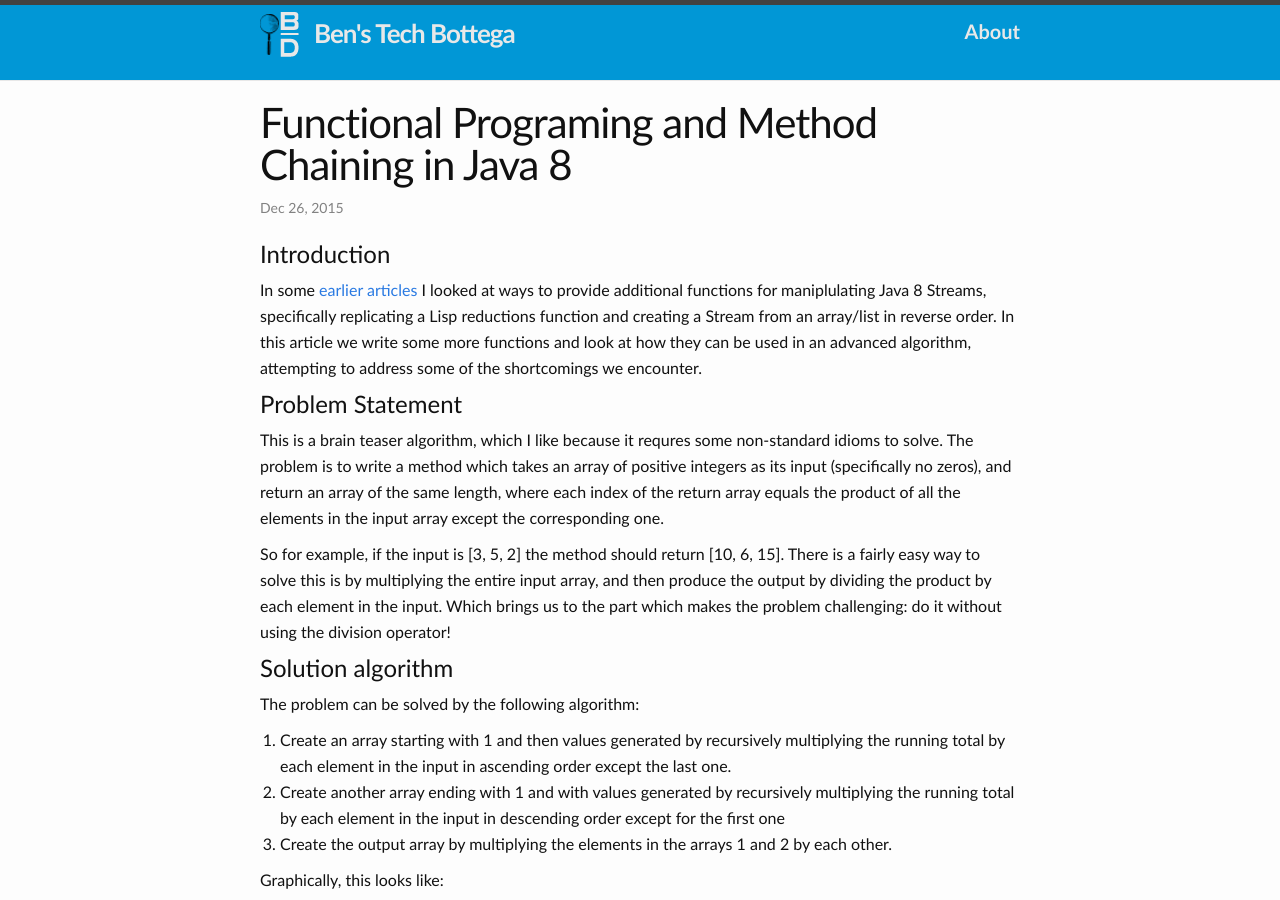
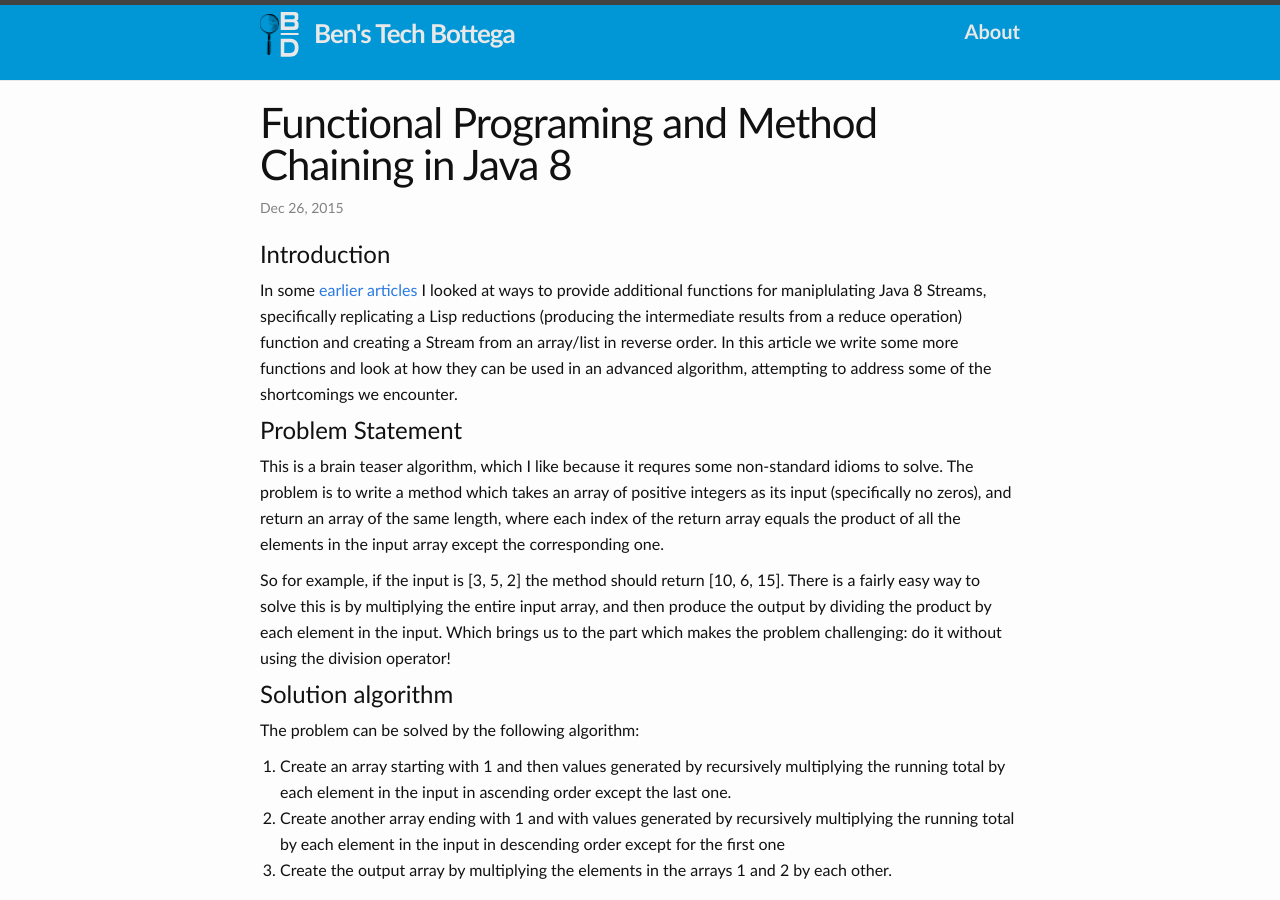
Before and after one commit to bendra/bendra.github.io, a Jekyll site: the page built from _posts/2015-12-26-functional-programing-method_chaining.markdown, in a window 1280 px wide and 900 px high. Built offline with Jekyll 4.4.1, drawn with Linux system fonts in a browser that asks for light colours; comment, search, counter and statistics services are not loaded.

Commit message:
clearification

```diff
--- a/_posts/2015-12-26-functional-programing-method_chaining.markdown
+++ b/_posts/2015-12-26-functional-programing-method_chaining.markdown
@@ -7,7 +7,7 @@ comments: true
 ---
 
 #Introduction
-In some [earlier]({% post_url 2014-10-28-fun-with-java-8-streams %}) [articles]({% post_url 2014-11-1-fun-with-java-8-streams-ii %}) I looked at ways to provide additional functions for maniplulating Java 8 Streams, specifically replicating a Lisp reductions function and creating a Stream from an array/list in reverse order.  In this article we write some more functions and look at how they can be used in an advanced algorithm, attempting to address some of the shortcomings we encounter.
+In some [earlier]({% post_url 2014-10-28-fun-with-java-8-streams %}) [articles]({% post_url 2014-11-1-fun-with-java-8-streams-ii %}) I looked at ways to provide additional functions for maniplulating Java 8 Streams, specifically replicating a Lisp reductions (producing the intermediate results from a reduce operation) function and creating a Stream from an array/list in reverse order.  In this article we write some more functions and look at how they can be used in an advanced algorithm, attempting to address some of the shortcomings we encounter.
 
 #Problem Statement
 This is a brain teaser algorithm, which I like because it requres some non-standard idioms to solve.  The problem is to write a method which takes an array of positive integers as its input (specifically no zeros), and return an array of the same length, where each index of the return array equals the product of all the elements in the input array except the corresponding one.
```
